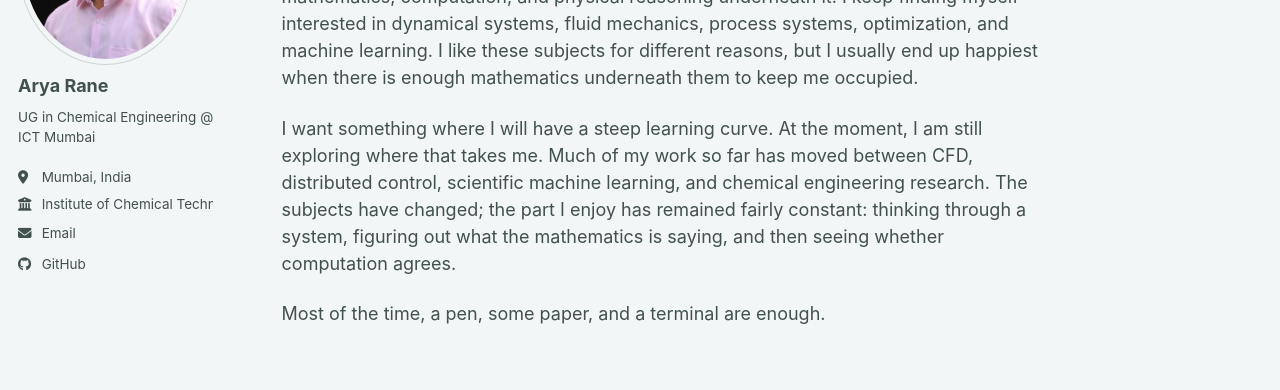
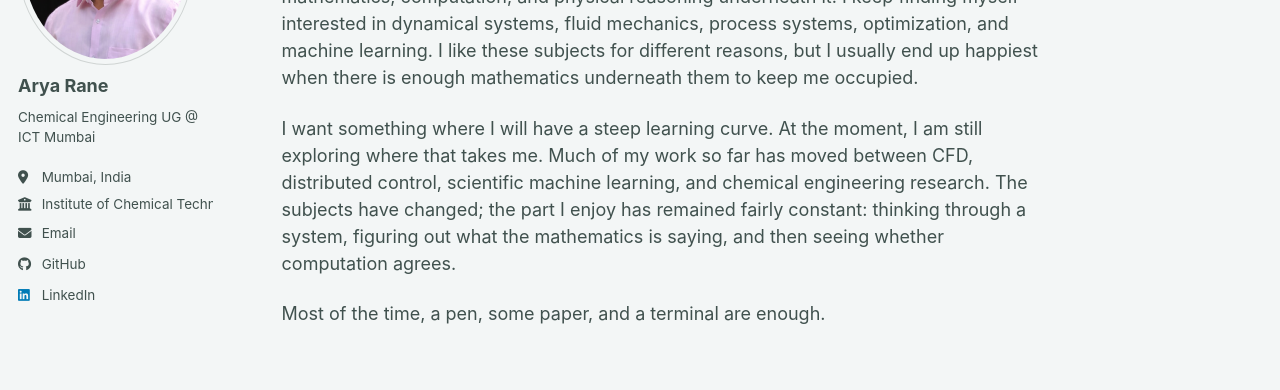
Before and after one commit to TheAnveshak/TheAnveshak.github.io, a Jekyll site: the page built from _pages/about.md, in a window 1280 px wide. Shown: the part 236-626 px from the top of the page. Built offline with Jekyll 4.4.1, drawn with Linux system fonts in a browser that asks for light colours; a style sheet for code colours, icons or effects is not loaded.

Commit message:
Update bio and employer information in config

```diff
--- a/_config.yml
+++ b/_config.yml
@@ -26,9 +26,9 @@ author:
   avatar           : "Arya_fourpillars_passport.png"
   name             : "Arya Rane"
   pronouns         : # example: "she/her"
-  bio              : "UG in Chemical Engineering @ ICT Mumbai"
+  bio              : "Chemical Engineering UG @ ICT Mumbai"
   location         : "Mumbai, India"
-  employer         : "Institute of Chemical Technology, Mumbai"
+  employer         : "Institute of Chemical Technology"
   uri              : # URL
   email            : "arya.ict27@gmail.com"
 
@@ -66,7 +66,7 @@ author:
   keybase          : # Username
   instagram        : # Username
   lastfm           : # Username
-  linkedin         : # Username
+  linkedin         : "www.linkedin.com/in/arya-rane-560abb397/"
   mastodon         : # URL
   medium           : # URL
   pinterest        : # Username
```
